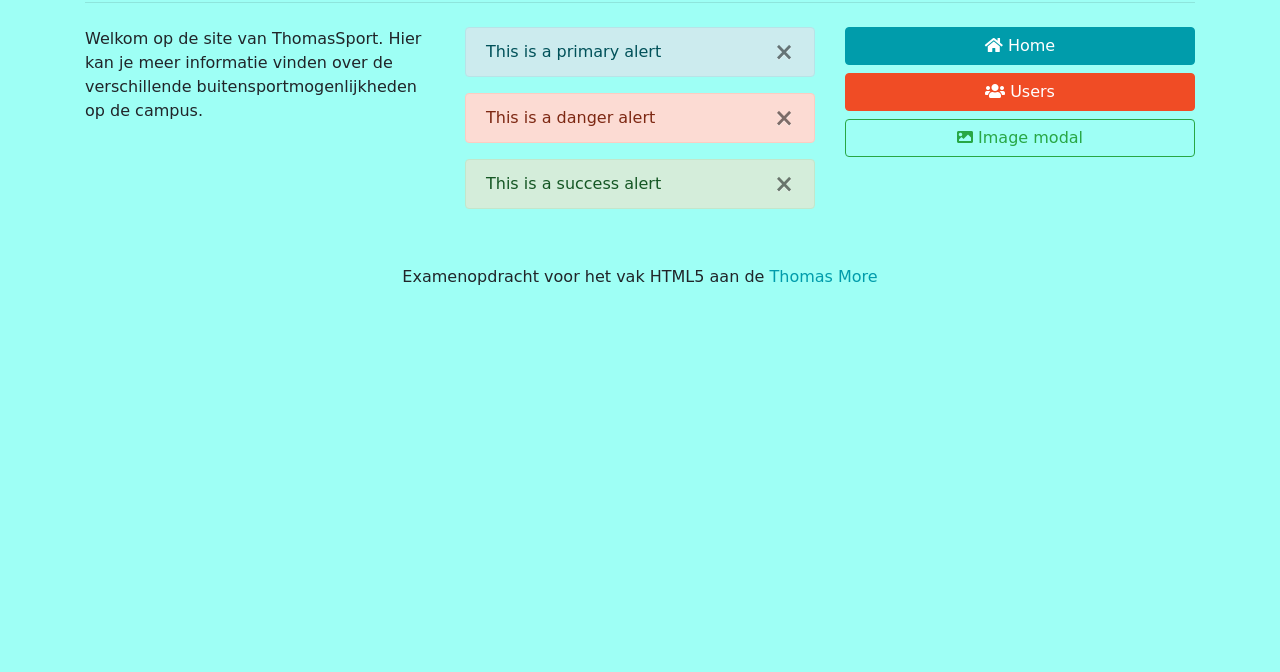
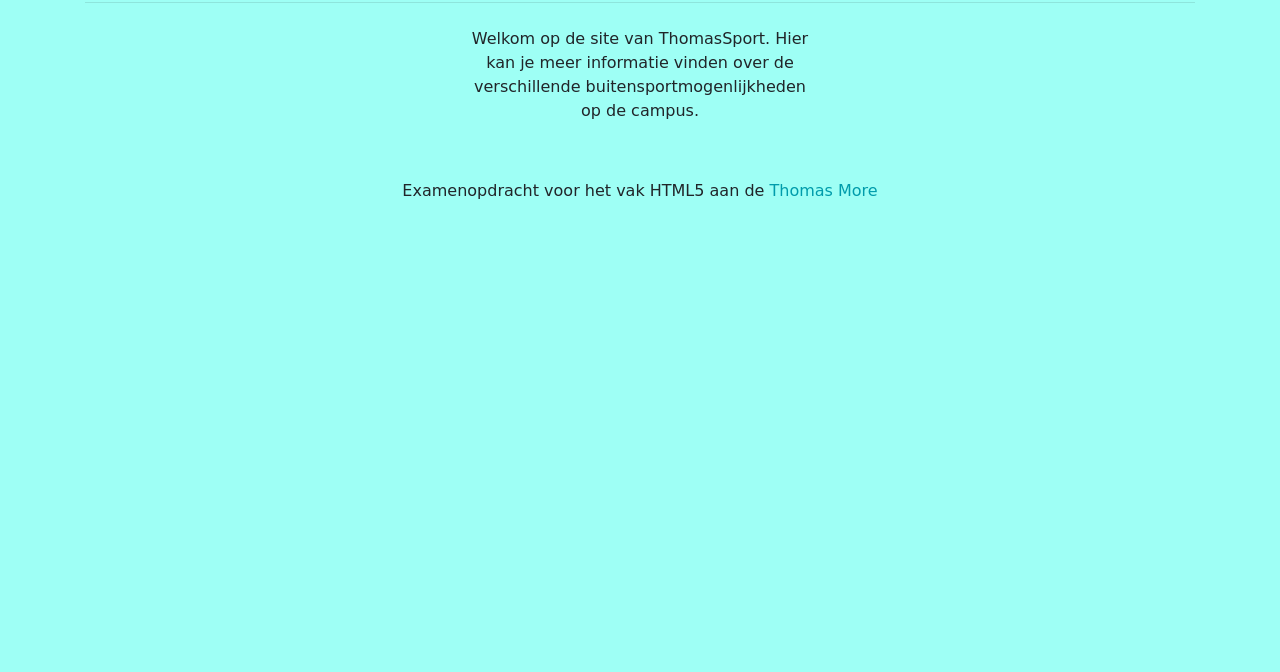
Before and after one commit to LorenzoMichiels/HTML5_ThomasSport, a website: page 1ITF_Sass_BS4_project-master/public_html/index.html in a window 1280 px wide. Shown: the part 128-800 px from the top of the page. Drawn offline with nearby package versions, Linux system fonts and the light colour scheme; files that its build step writes are made by us from their sources; files whose address does not match are found by name; a web font is replaced by a local one.

Commit message:
Finished site

```diff
--- a/1ITF_Sass_BS4_project-master/public_html/index.html
+++ b/1ITF_Sass_BS4_project-master/public_html/index.html
@@ -29,63 +29,17 @@
 
         <header>
             <h1>Sass - Bootstrap 4
-                <small class="text-muted">project 1ITF</small>
+                <small class="text-muted">project 1ITF ThomasSport</small>
             </h1>
             <hr class="mb-4">
         </header>
-        <div class="row">
-            <div class="col-lg-4 col-md-6">
+        <div class="row justify-content-around">
+            <div class="col-lg-4 col-md-6 text-center">
                 <p>Welkom op de site van ThomasSport. Hier kan je meer informatie vinden over de verschillende buitensportmogenlijkheden op de campus.
                 </p>
             </div>
-            <div class="col-lg-4 col-md-6">
-                <div class="alert alert-primary">
-                    This is a primary alert
-                    <button type="button" class="close" data-dismiss="alert">
-                    <span>&times;</span>
-                </button>
-                </div>
-                <div class="alert alert-danger">
-                    This is a danger alert
-                    <button type="button" class="close" data-dismiss="alert">
-                    <span>&times;</span>
-                </button>
-                </div>
-                <div class="alert alert-success">
-                    This is a success alert
-                    <button type="button" class="close" data-dismiss="alert">
-                    <span>&times;</span>
-                </button>
-                </div>
-            </div>
-            <div class="col-lg-4 col-md-6">
-                <button type="button" class="btn btn-primary btn-block" data-toggle="tooltip" data-placement="top" title="Tooltip on top"><i class="fas fa-home"></i> Home
-            </button>
-                <button type="button" class="btn btn-danger btn-block"><i class="fas fa-users"></i> Users</button>
-                <button type="button" class="btn btn-outline-success btn-block" data-toggle="modal" data-target="#imageModal"><i
-                    class="fas fa-image"></i> Image modal
-            </button>
-            </div>
         </div>
     </div>
-
-    <!-- Modal -->
-    <div class="modal fade" id="imageModal">
-        <div class="modal-dialog">
-            <div class="modal-content">
-                <div class="modal-header">
-                    <h5 class="modal-title" id="exampleModalLabel">Random image</h5>
-                </div>
-                <div class="modal-body">
-                    <img src="https://placeimg.com/600/337/nature" class="img-fluid" alt="Random image">
-                </div>
-                <div class="modal-footer">
-                    <button type="button" class="btn btn-secondary" data-dismiss="modal">Close</button>
-                </div>
-            </div>
-        </div>
-    </div>
-
     <footer class="page-footer font-small teal pt-4">
         <div class="container-fluid text-center text-md-left">
             <div class="footer-copyright text-center py-3">
```
Also changed, not shown: 1ITF_Sass_BS4_project-master/public_html/Pages/calesthenics.html (+1 -1 lines), 1ITF_Sass_BS4_project-master/public_html/Pages/petanque.html (+1 -1 lines).
